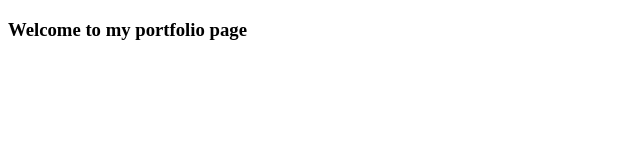
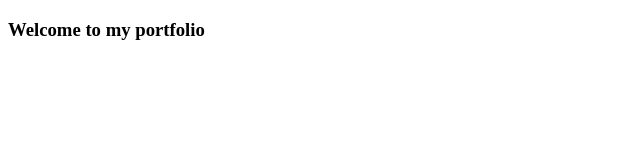
Before and after one commit to dev-brad73/dev-brad73.github.io, a plain HTML site: page index.html in a window 1280 px wide. Shown: the full height of the page, 0-640 px from the left. Drawn offline with Linux system fonts and the light colour scheme.

Commit message:
Revert "initial commit"
This reverts commit 30954a34d96d39ffe1ec8ce34fc22b393e786cad.

```diff
--- a/index.html
+++ b/index.html
@@ -7,6 +7,6 @@
     <title>Portfolio - Brad Rice</title>
   </head>
   <body>
-    <h3>Welcome to my portfolio page</h3>
+    <h3>Welcome to my portfolio</h3>
   </body>
 </html>
```
